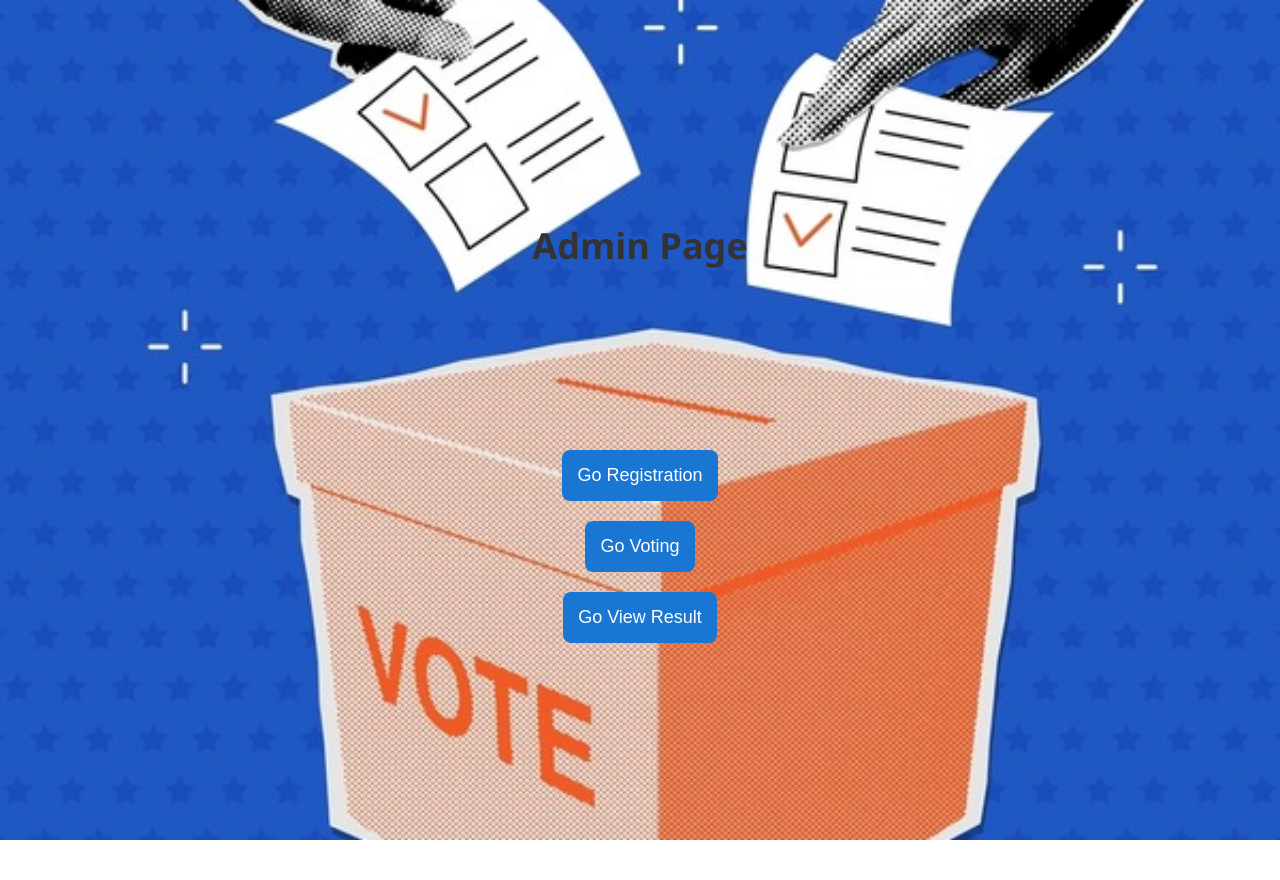
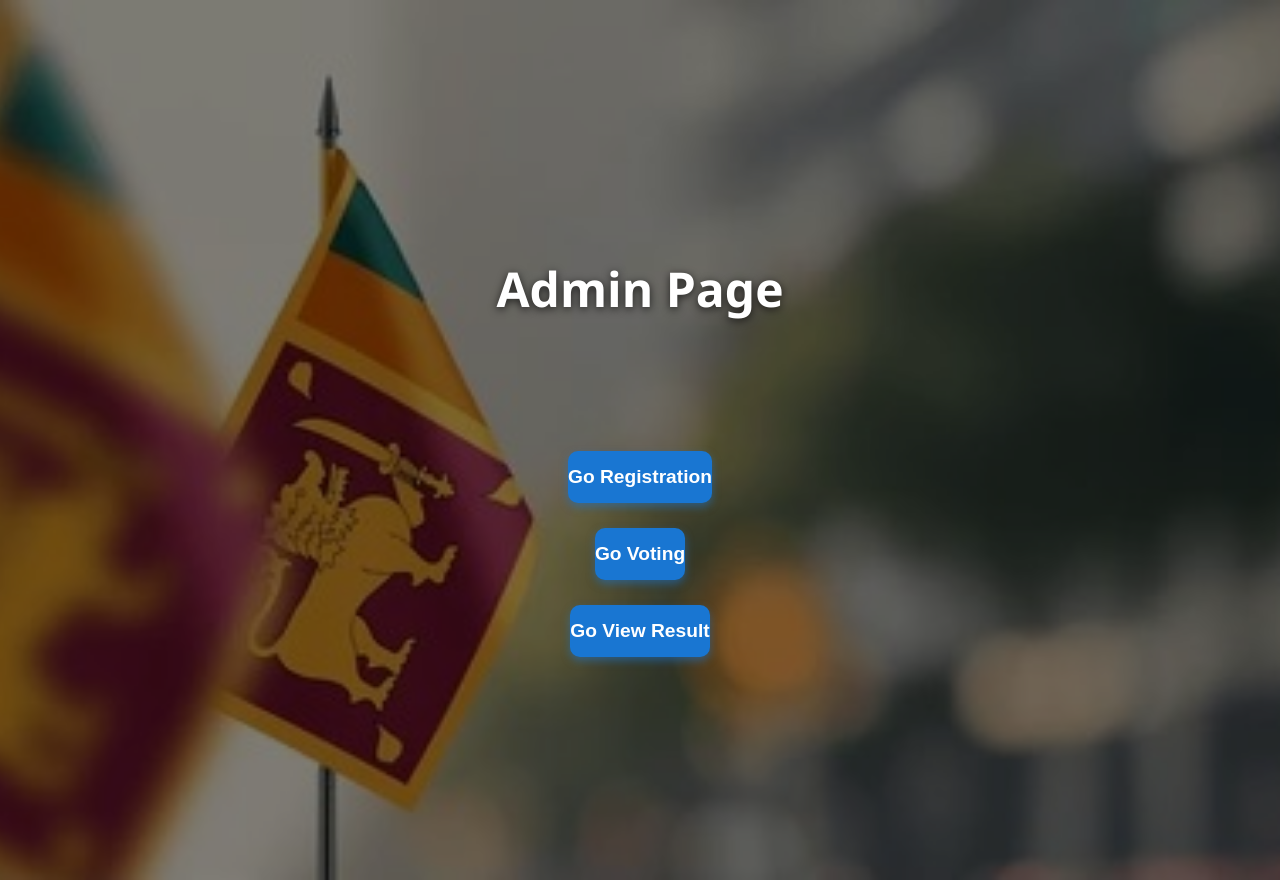
Before and after one commit to hemaniPer23/WEB-BASED-ELECTION-VOTING-SYSTEM, a React (Create React App) app in the folder forntend/: page /admininterface in a window 1280 px wide. Before the commit the page ends 840 px from the top, so only its background shows below. Built offline with nearby package versions, Linux system fonts and the light colour scheme.

Commit message:
add image admin page

```diff
--- a/forntend/src/AdminInterface.css
+++ b/forntend/src/AdminInterface.css
@@ -3,48 +3,76 @@
   flex-direction: column;
   align-items: center;
   justify-content: center;
-  height: 100vh;
-  background-color: #f4f6f8;
-  padding: 20px;
+  min-height: 100vh;
+  padding: 40px 20px;
+  position: relative;
+  background-image: url('./image/Flag1.jpg'); /* Your background image */
+  background-size: cover;
+  background-position: center;
+  background-repeat: no-repeat;
+  color: white; /* Text color for contrast */
+  z-index: 1;
+  overflow: hidden;
+}
+
+/* Add a dark overlay for better text visibility */
+.admin-container::before {
+  content: '';
+  position: absolute;
+  top: 0; left: 0; right: 0; bottom: 0;
+  background: rgba(0, 0, 0, 0.5); /* semi-transparent black */
+  z-index: -1;
 }
 
 .admin-title {
-  font-size: 36px;
-  margin-bottom: 150px;
-  color: #333;
-  font-weight: bold;
+  font-size: 3rem;
+  margin-bottom: 100px;
+  font-weight: 700;
+  text-align: center;
+  text-shadow: 0 2px 8px rgba(0, 0, 0, 0.7);
+  max-width: 90%;
 }
 
 .button-group {
   display: flex;
   flex-direction: column;
-  gap: 20px;
-  width: 250px;
+  gap: 25px;
+  width: 280px;
+  max-width: 90%;
 }
 
 .admin-btn {
-  padding: 15px;
-  font-size: 18px;
+  padding: 15px 0;
+  font-size: 1.2rem;
   background-color: #1976d2;
   color: white;
   border: none;
-  border-radius: 8px;
+  border-radius: 10px;
   cursor: pointer;
-  transition: 0.3s ease;
+  font-weight: 600;
+  box-shadow: 0 4px 8px rgba(25, 118, 210, 0.5);
+  transition: background-color 0.3s ease, box-shadow 0.3s ease;
 }
 
-.admin-btn:hover {
+.admin-btn:hover,
+.admin-btn:focus {
   background-color: #125ca1;
+  box-shadow: 0 6px 12px rgba(18, 92, 161, 0.7);
+  outline: none;
 }
-.admin-container {
-  display: flex;
-  flex-direction: column;
-  align-items: center;
-  justify-content: center;
-  height: 100vh;
-  background-image: url('./image/vot1.jpg'); /* Replace with your actual image path */
-  background-size: cover;
-  background-position: center;
-  background-repeat: no-repeat;
-  padding: 20px;
+
+/* Responsive adjustments */
+@media (max-width: 480px) {
+  .admin-title {
+    font-size: 2rem;
+    margin-bottom: 70px;
+  }
+
+  .button-group {
+    width: 100%;
+  }
+
+  .admin-btn {
+    font-size: 1rem;
+  }
 }
```
Also changed, not shown: forntend/src/image/Flag1.jpg (added).
